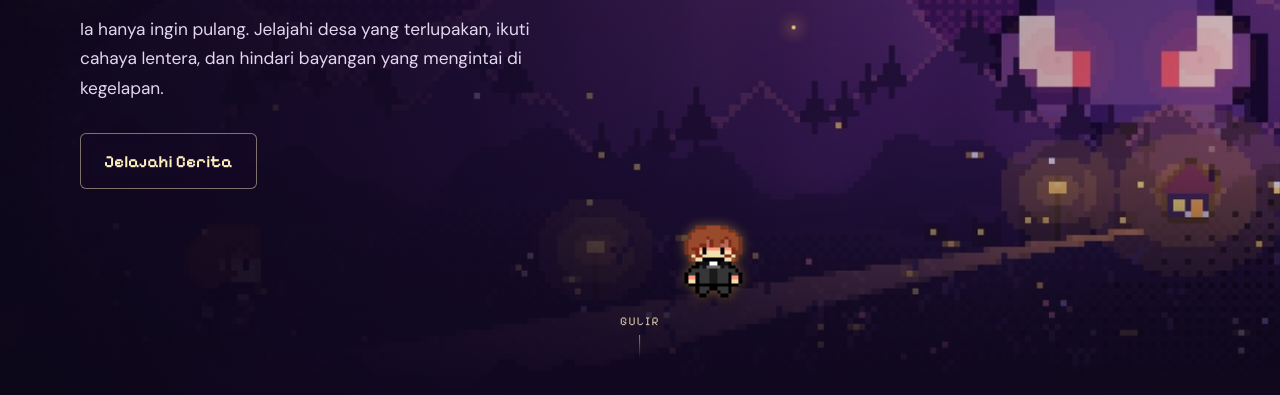
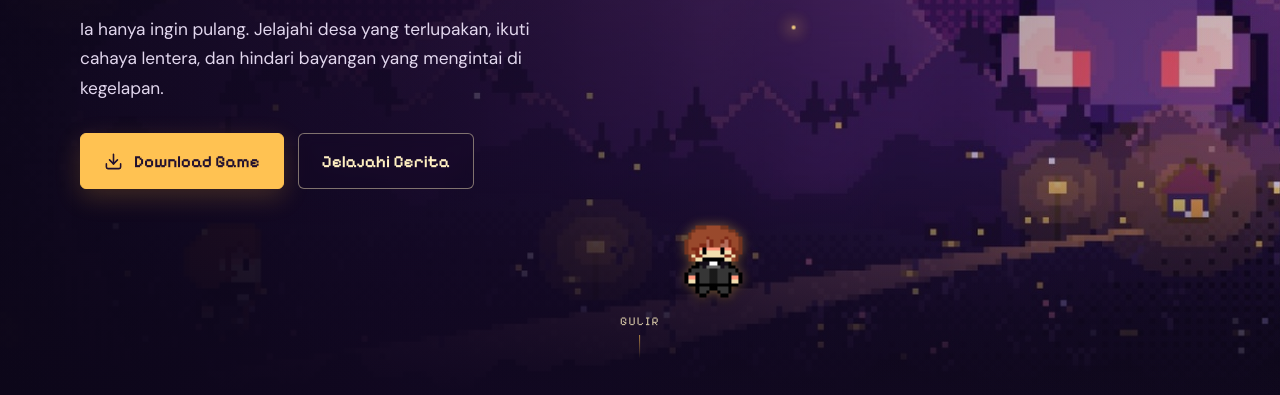
Before and after one commit to zakiansyarii/losttown, a plain HTML site: page index.html in a window 1280 px wide. Shown: the part 405-800 px from the top of the page. Drawn offline with Linux system fonts and the light colour scheme.

Commit message:
Update index.html

```diff
--- a/index.html
+++ b/index.html
@@ -292,6 +292,14 @@
       <p class="storyline">Malam. Di kejauhan, ada cahaya.</p>
       <p class="description">Ia hanya ingin pulang. Jelajahi desa yang terlupakan, ikuti cahaya lentera, dan hindari bayangan yang mengintai di kegelapan.</p>
       <div class="actions">
+        <a class="button" href="losttown.zip" download="losttown.zip">
+          <svg viewBox="0 0 24 24" fill="none" stroke="currentColor" stroke-width="2" stroke-linecap="round" stroke-linejoin="round" aria-hidden="true">
+            <path d="M21 15v4a2 2 0 0 1-2 2H5a2 2 0 0 1-2-2v-4"></path>
+            <path d="m7 10 5 5 5-5"></path>
+            <path d="M12 15V3"></path>
+          </svg>
+          Download Game
+        </a>
         <a class="button secondary" href="#cerita">Jelajahi Cerita</a>
       </div>
     </div>
```
